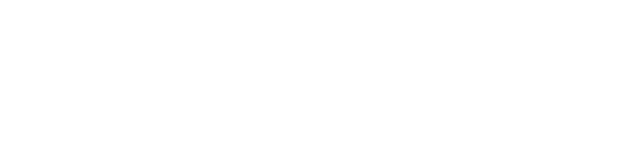
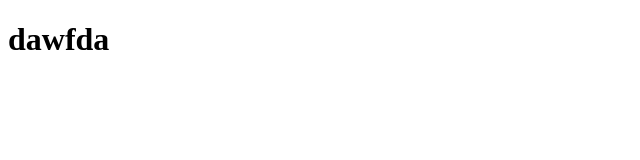
Before and after one commit to k0wa14/mziuri, a plain HTML site: page index.html in a window 1280 px wide. Shown: the whole page, without its empty margins (0-640 px from the left). Drawn offline with Linux system fonts and the light colour scheme.

Commit message:
create heading

```diff
--- a/index.html
+++ b/index.html
@@ -7,6 +7,7 @@
     <title>Document</title>
 </head>
 <body>
+    <h1>dawfda</h1>
 
 
 
```
